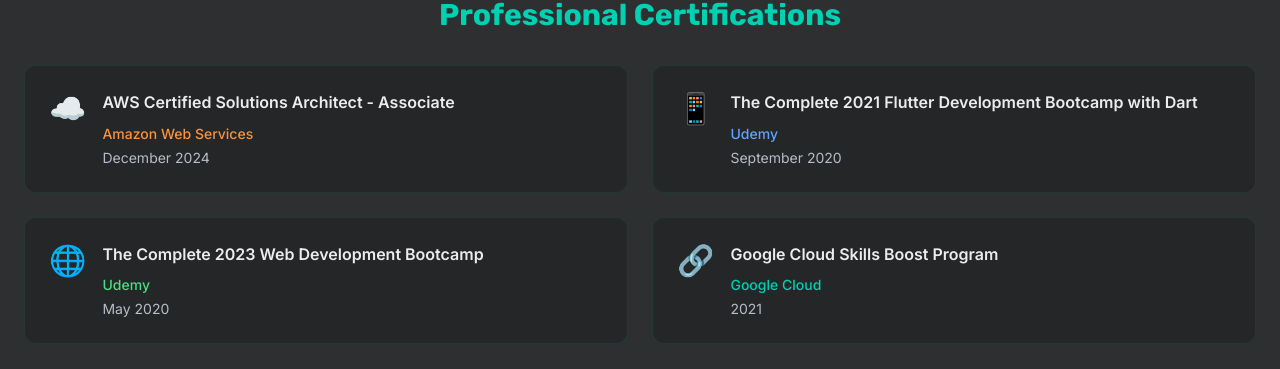
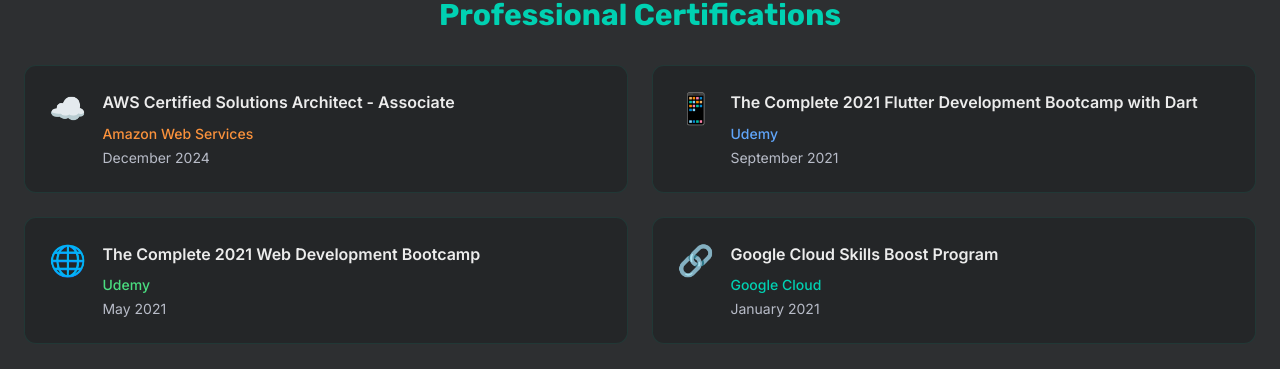
Before and after one commit to Preetam3620/portfolio-website, a Next.js app: page / in a window 1280 px wide. Shown: the part 8549-8918 px from the top of the page. Built offline with nearby package versions, Linux system fonts and the light colour scheme.

Commit message:
minor tweaks

```diff
--- a/src/components/Contact.tsx
+++ b/src/components/Contact.tsx
@@ -41,7 +41,7 @@
     {
       icon: <FileText size={24} />,
       label: 'Resume',
-      href: '/resume.pdf',
+      href: '/Preetam_Maske.pdf',
       color: 'hover:text-accent-amber'
     }
   ]
@@ -244,7 +244,7 @@
                 Start a Project
               </a>
               <a
-                href="/resume.pdf"
+                href="/Preetam_Maske.pdf"
                 className="border-2 border-accent-amber text-accent-amber hover:bg-accent-amber hover:text-primary px-6 py-3 rounded-full font-semibold transition-all duration-300"
               >
                 Download Resume
--- a/src/components/Education.tsx
+++ b/src/components/Education.tsx
@@ -68,21 +68,21 @@
     {
       title: 'The Complete 2021 Flutter Development Bootcamp with Dart',
       issuer: 'Udemy',
-      date: 'September 2020',
+      date: 'September 2021',
       icon: '📱',
       color: 'text-blue-400'
     },
     {
-      title: 'The Complete 2023 Web Development Bootcamp',
+      title: 'The Complete 2021 Web Development Bootcamp',
       issuer: 'Udemy',
-      date: 'May 2020',
+      date: 'May 2021',
       icon: '🌐',
       color: 'text-green-400'
     },
     {
       title: 'Google Cloud Skills Boost Program',
       issuer: 'Google Cloud',
-      date: '2021',
+      date: 'January 2021',
       icon: '🔗',
       color: 'text-accent-teal'
     }
--- a/src/components/Footer.tsx
+++ b/src/components/Footer.tsx
@@ -78,7 +78,7 @@
                 GitHub
               </a>
               <a
-                href="/resume.pdf"
+                href="/Preetam_Maske.pdf"
                 className="text-text-secondary hover:text-accent-amber transition-colors duration-300"
               >
                 Resume
--- a/src/components/Hero.tsx
+++ b/src/components/Hero.tsx
@@ -46,7 +46,7 @@
             Get In Touch
           </a>
           <a
-            href="/resume.pdf"
+            href="/Preetam_Maske.pdf"
             className="border-2 border-accent-teal text-accent-teal px-8 py-4 rounded-full font-semibold text-lg hover:bg-accent-teal hover:text-white transition-all duration-300 transform hover:scale-105"
           >
             View Resume
```
Also changed, not shown: 1 other file (tests, documents, lock files or other folders).
